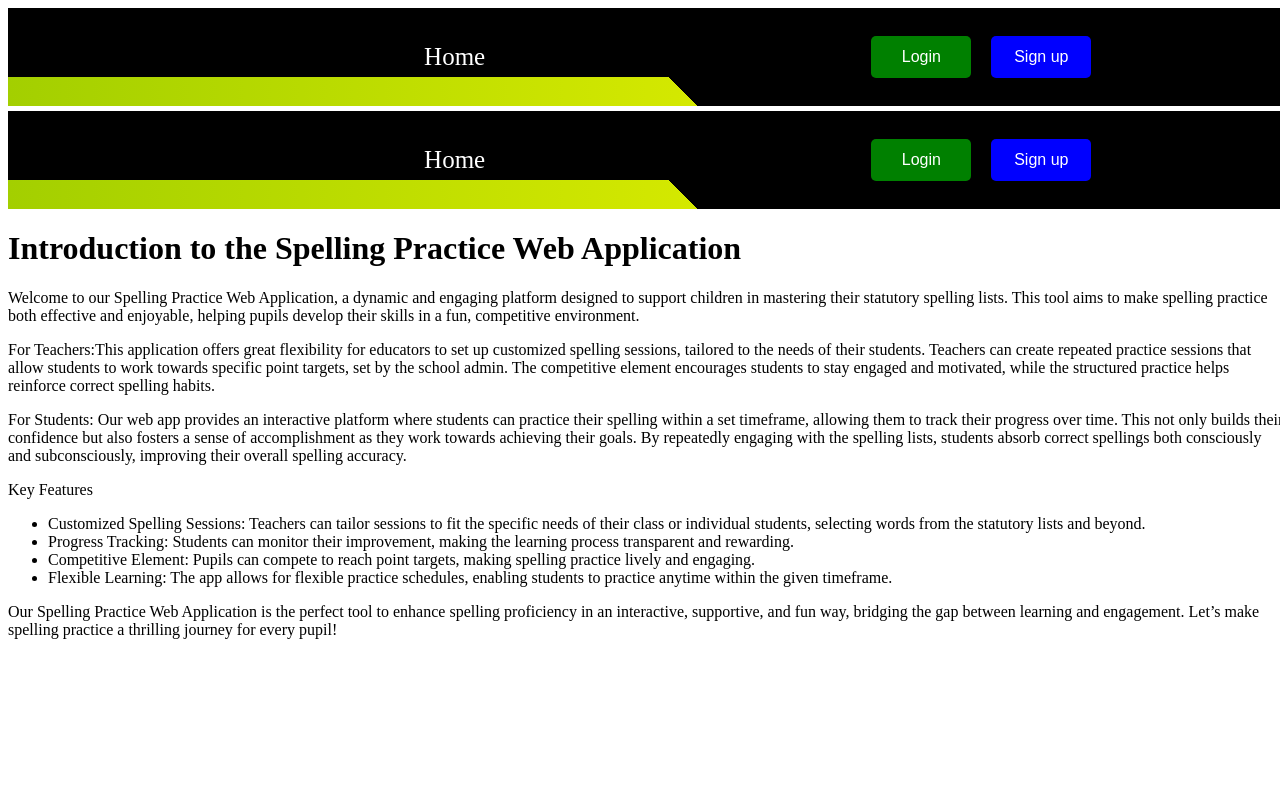
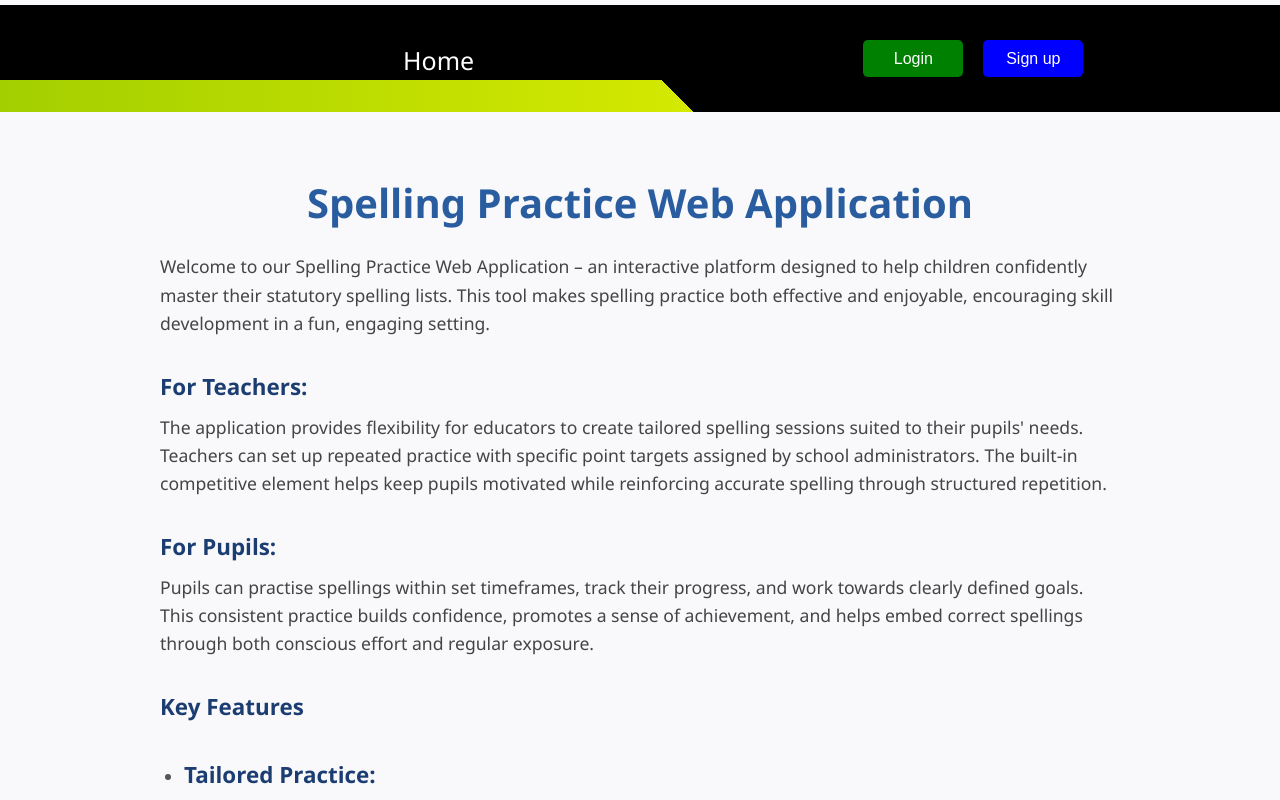
Before and after one commit to khmdagal/pwa-my-spelling-app, a React (Create React App) app: page / in a window 1280 px wide. Shown: the top 800 px of the page. Built offline with nearby package versions, Linux system fonts and the light colour scheme.

Commit message:
Improve the home page and add css file for it

```diff
--- /dev/null
+++ b/src/css/HomePage.module.css
@@ -0,0 +1,83 @@
+/* General Reset and Fonts */
+body {
+    margin: 0;
+    padding: 0;
+    font-family: 'Segoe UI', Tahoma, Geneva, Verdana, sans-serif;
+    background-color: #f9f9fb;
+    color: #333;
+    line-height: 1.6;
+}
+
+/* Container */
+.container {
+    width: 90%;
+    max-width: 960px;
+    margin: 0 auto;
+    padding: 2rem 1rem;
+}
+
+/* Header Styles */
+h1 {
+    font-size: 2.5rem;
+    color: #2a5d9f;
+    text-align: center;
+    margin-bottom: 1rem;
+}
+
+/* Paragraph Styles */
+p {
+    font-size: 1.1rem;
+    margin-bottom: 1rem;
+    color: #444;
+}
+
+/* Section Headings */
+span,
+strong {
+    display: block;
+    font-size: 1.4rem;
+    color: #1c3d72;
+    margin-top: 2rem;
+    margin-bottom: 0.5rem;
+}
+
+/* List Styles */
+ul {
+    list-style-type: disc;
+    padding-left: 1.5rem;
+    margin-bottom: 2rem;
+}
+
+li {
+    margin-bottom: 0.75rem;
+    font-size: 1.05rem;
+    color: #555;
+}
+
+/* Buttons (Generic if needed) */
+button {
+    background-color: #2a5d9f;
+    color: #fff;
+    border: none;
+    padding: 0.6rem 1.2rem;
+    font-size: 1rem;
+    border-radius: 5px;
+    cursor: pointer;
+    transition: background-color 0.3s ease;
+}
+
+button:hover {
+    background-color: #204a82;
+}
+
+/* Responsive Design */
+@media (max-width: 768px) {
+    h1 {
+        font-size: 2rem;
+    }
+
+    p,
+    li {
+        font-size: 1rem;
+    }
+}
--- a/src/pages/Home.jsx
+++ b/src/pages/Home.jsx
@@ -1,27 +1,23 @@
-
-import Header from '../component/Header';
+import clasess from '../css/HomePage.module.css'
 
 const HomePage = () => {
 
 
     return (
-        <div>
-            <Header />
-            <h1>Introduction to the Spelling Practice Web Application</h1>
-            <p>Welcome to our Spelling Practice Web Application, a dynamic and engaging platform designed to support children in mastering their statutory spelling lists. This tool aims to make spelling practice both effective and enjoyable, helping pupils develop their skills in a fun, competitive environment. </p>
-            <p>For Teachers:This application offers great flexibility for educators to set up customized spelling sessions, tailored to the needs of their students. Teachers can create repeated practice sessions that allow students to work towards specific point targets, set by the school admin. The competitive element encourages students to stay engaged and motivated, while the structured practice helps reinforce correct spelling habits.</p>
-            <p>For Students: Our web app provides an interactive platform where students can practice their spelling within a set timeframe, allowing them to track their progress over time. This not only builds their confidence but also fosters a sense of accomplishment as they work towards achieving their goals. By repeatedly engaging with the spelling lists, students absorb correct spellings both consciously and subconsciously, improving their overall spelling accuracy.</p>
-            <p></p>
-            <span>Key Features</span>
+        <div className={clasess.container}>
+            <h1>Spelling Practice Web Application</h1>
+            <p>Welcome to our Spelling Practice Web Application – an interactive platform designed to help children confidently master their statutory spelling lists. This tool makes spelling practice both effective and enjoyable, encouraging skill development in a fun, engaging setting.</p>
+            <p><strong>For Teachers:</strong> The application provides flexibility for educators to create tailored spelling sessions suited to their pupils' needs. Teachers can set up repeated practice with specific point targets assigned by school administrators. The built-in competitive element helps keep pupils motivated while reinforcing accurate spelling through structured repetition.</p>
+            <p><strong>For Pupils:</strong> Pupils can practise spellings within set timeframes, track their progress, and work towards clearly defined goals. This consistent practice builds confidence, promotes a sense of achievement, and helps embed correct spellings through both conscious effort and regular exposure.</p>
+            <span><strong>Key Features</strong></span>
+
             <ul>
-                <li>Customized Spelling Sessions: Teachers can tailor sessions to fit the specific needs of their class or individual students, selecting words from the statutory lists and beyond.
-                </li>
-                <li>Progress Tracking: Students can monitor their improvement, making the learning process transparent and rewarding.</li>
-                <li>Competitive Element: Pupils can compete to reach point targets, making spelling practice lively and engaging.</li>
-                <li>Flexible Learning: The app allows for flexible practice schedules, enabling students to practice anytime within the given timeframe.</li>
+                <li><strong>Tailored Practice:</strong> Teachers can customise sessions using words from statutory lists and beyond, adapting to class.</li>
+                <li><strong>Progress Monitoring:</strong> Pupils can see their development, making learning more transparent, rewarding and fun.</li>
+                <li><strong>Motivational Challenges:</strong> Competitive point-based goals add excitement to practice sessions.</li>
+                <li><strong>Flexible Scheduling:</strong> Pupils can practise anytime within the allowed timeframe, fitting around their routine.</li>
             </ul>
-            <p>Our Spelling Practice Web Application is the perfect tool to enhance spelling proficiency in an interactive, supportive, and fun way, bridging the gap between learning and engagement. Let’s make spelling practice a thrilling journey for every pupil!
-            </p>
+            <p>This web application bridges the gap between learning and enjoyment, making spelling practice a positive and productive experience. Let’s make spelling exciting for every pupil!</p>
         </div>
     )
 }
```
